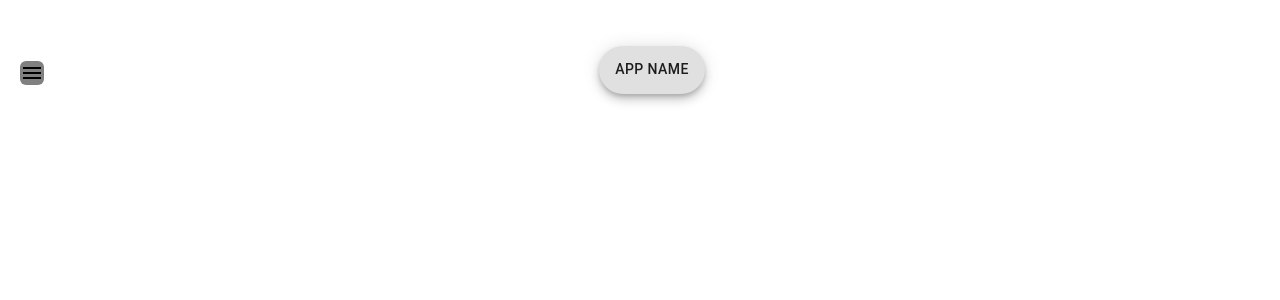
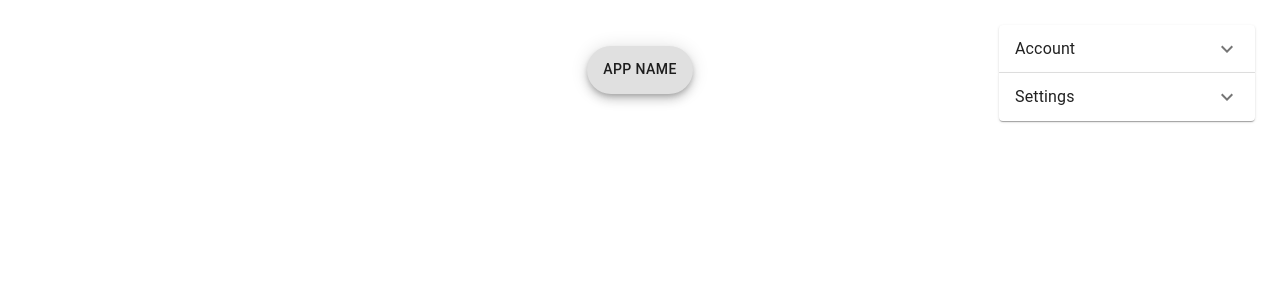
Before and after one commit to Mark3Fullen/Feb-Proj, a React (Create React App) app in the folder client/: page / in a window 1280 px wide. Shown: the top 300 px of the page. Built offline with nearby package versions, Linux system fonts and the light colour scheme.

Commit message:
Implementing token

```diff
--- a/client/src/App.css
+++ b/client/src/App.css
@@ -3,18 +3,32 @@
   margin: 2vw auto;
 }
 
-.homeHeader{
+.homeHeader {
   text-align: center;
   padding: 20px;
 }
 
-.homeAppMenu{
+.homeAppMenu {
   float: left;
   margin-top: 15px;
   background-color: grey;
   border-radius: 25%;
 }
 
-.homeMenuStack{
+.homeMenuStack {
   align-items: center;
 }
+
+.userSettings {
+  width: 20%;
+  padding: 25px;
+  position: absolute;
+  top: 0;
+  right: 0;
+}
+
+.userForm {
+  display: flex;
+  flex-direction: column;
+  align-items: center;
+}
--- a/client/src/App.js
+++ b/client/src/App.js
@@ -3,6 +3,11 @@ import './App.css';
 import React, { useState } from 'react';
 import { useNavigate } from "react-router";
 
+import Accordion from '@mui/material/Accordion';
+import AccordionSummary from '@mui/material/AccordionSummary';
+import AccordionDetails from '@mui/material/AccordionDetails';
+import Typography from '@mui/material/Typography';
+import ExpandMoreIcon from '@mui/icons-material/ExpandMore';
 import Box from '@mui/material/Box';
 import Fab from '@mui/material/Fab';
 import MenuOutlinedIcon from '@mui/icons-material/MenuOutlined';
@@ -14,14 +19,11 @@ import Button from '@mui/material/Button';
 const App = () => {
 
   const nav = useNavigate();
-  let token = localStorage.getItem('token')
-  console.log(token);
-  if (token) localStorage.setItem('token', token);
 
+  let token = ""
 
-  const headers = { Authorization: `Bearer ${localStorage.getItem('token')}` };
+  let authHeader = { Authorization: `Bearer ${localStorage.getItem('token')}` };
 
-  const [menuClicked, setMenuClicked] = useState(false);
   const [user, setUser] = useState({
     name: "",
     email: "",
@@ -52,8 +54,10 @@ const App = () => {
       },
       body: JSON.stringify(newPerson),
     })
-    .then(() => {
-      setActiveUser(newPerson);
+    .then((res) => {
+      token = res.data.token;
+      localStorage.setItem('token', token);
+      setActiveUser(res.data.user);
       setUser({ name: "", email: "", password: ""});
       nav('/');
     })
@@ -76,7 +80,11 @@ const App = () => {
       },
       body: JSON.stringify(login),
     })
-    .then(() => {
+    .then((res) => {
+      console.log(res.data.token)
+      token = res.data.token;
+      localStorage.setItem('token', token);
+      setActiveUser(res.data.user);
       setUser({ name: "", email: "", password: ""});
       nav('/');
     })
@@ -87,47 +95,76 @@ const App = () => {
     })
   }
 
+  async function userDelete(e) {
+    e.preventDefault();
+
+    const userId = "";
+
+    fetch(`http://localhost:5000/user/${userId}`, {
+      method: "DELETE",
+      headers: {
+        'Content-Type': 'application/json',
+        authHeader,
+      },
+    })
+    .then(res => {
+      console.log("Successfully deleted")
+    })
+    .catch(err => {
+      console.error('Error deleting', err);
+    })
+
+
+  }
+
   return (
     <Box className="homeApp">
       <div className="homeHeader">
-        <MenuOutlinedIcon className='homeAppMenu' onClick={() => setMenuClicked(true)}/>
         <Fab variant="extended" size="large" aria-label="add">App Name</Fab>
-      </div>
+        <Box className="userSettings">
+          <Accordion>
 
-      <Drawer open={menuClicked} anchor="left" variant="persistent" sx={{
-          width: 240,
-          flexShrink: 0,
-          '& .MuiDrawer-paper': {
-            width: 240,
-            boxSizing: 'border-box',
-            alignItems: 'center',
-            padding: '50px',
-          },}}>
+            <AccordionSummary expandIcon={<ExpandMoreIcon />}>
+              <Typography>Account</Typography>
+            </AccordionSummary>
 
-            <Stack className='homeMenuStack' spacing={2}>
-
-              <MenuOutlinedIcon className='homeMenuMenu' onClick={() => setMenuClicked(false)}/>
-
-              <form onSubmit={onUserSubmit}>
+            <AccordionDetails>
+              {token.length > 0 ? activeUser.name : <div>
+                <form className='userForm' onSubmit={onUserSubmit}>
                   <TextField label="Full Name" variant="standard" onChange={e => updateUser({ name: e.target.value })}/>
                   <TextField label="Email" variant="standard" onChange={e => updateUser({ email: e.target.value })}/>
                   <TextField label="Password" variant="standard" onChange={e => updateUser({ password: e.target.value })}/>
                   <Button type="submit" variant="contained">Create User</Button>
                 </form>
 
-              <form onSubmit={onUserLogin}>
+                <br/>
+
+                <Typography>Or</Typography>
+
+                <br/>
+
+                <form className='userForm' onSubmit={onUserLogin}>
                   <TextField label="Email" variant="standard" onChange={e => updateUser({ email: e.target.value })}/>
                   <TextField label="Password" variant="standard" onChange={e => updateUser({ password: e.target.value })}/>
                   <Button type="submit" variant="contained">Login</Button>
                 </form>
+              </div>}
+            </AccordionDetails>
 
-              <h4>{activeUser.name ? activeUser.name : "Not Logged in"}</h4>
+          </Accordion>
+          <Accordion>
 
-            </Stack>
+            <AccordionSummary expandIcon={<ExpandMoreIcon />}>
+              <Typography>Settings</Typography>
+            </AccordionSummary>
 
+            <AccordionDetails>
+              <Button variant="contained" onClick={userDelete}>Delete User</Button>
+            </AccordionDetails>
 
-
-      </Drawer>
+          </Accordion>
+        </Box>
+      </div>
 
       <div className="homeBody">
 
```
Also changed, not shown: 1 other file (tests, documents, lock files or other folders). Lines whose indentation alone changed are shown as unchanged.
